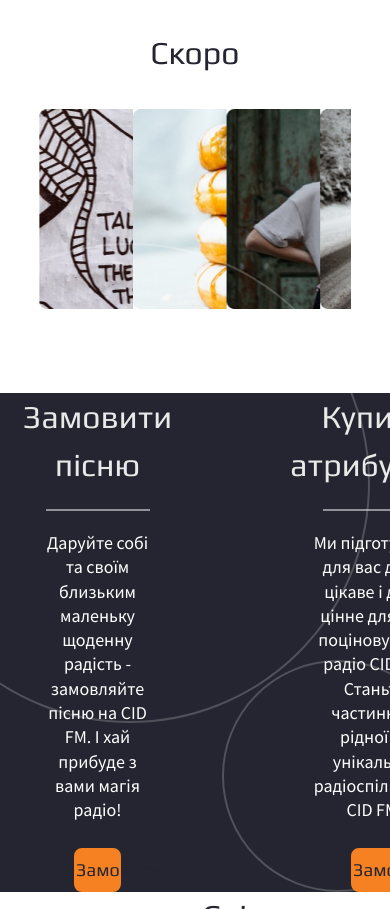
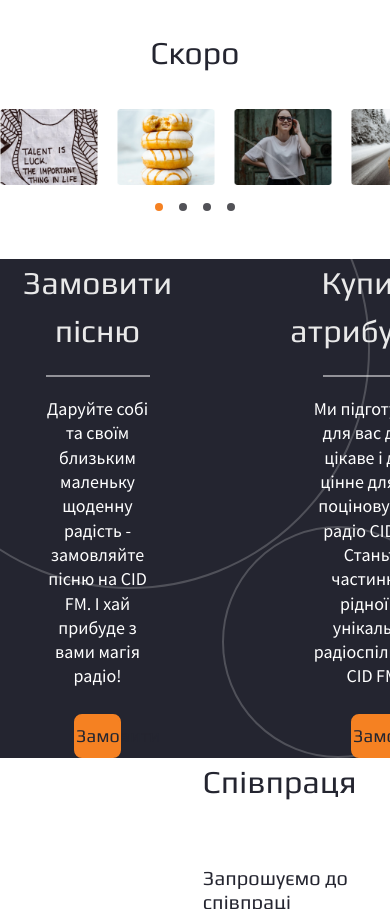
Before and after one commit to olhafastiuk/Radio-CID-FM, a website: page app/index.pug in a window 390 px wide. Shown: the part 841-1750 px from the top of the page. Drawn offline with nearby package versions, Linux system fonts and the light colour scheme; files that its build step writes are made by us from their sources.

Commit message:
Add section2 home page tablet style

```diff
--- a/app/index.pug
+++ b/app/index.pug
@@ -50,7 +50,7 @@ block content
     section.page-section
         .sliders
             h2.sliders__text Скоро
-            .main-carousel(data-flickity='{ "cellAlign": "left", "contain": true, "freeScroll": true, "wrapAround": true, "pageDots": false  }')
+            .main-carousel(data-flickity='{ "cellAlign": "left", "contain": true, "freeScroll": true, "wrapAround": true}')
                 .carousel-cell
                     img(src="./images/main/slider-1.jpg", alt="")
                 .carousel-cell
--- a/app/scss/_media.scss
+++ b/app/scss/_media.scss
@@ -108,8 +108,32 @@
             right:0;
         }
     }
+    .sliders{
+        .main-carousel{
+            width: 100vw;
+            margin-bottom: 70px;
+        }
+    }
+    .flickity-page-dots .dot{
+        background: transparent;
+    }
+    .flickity-button {
+        display: none;
+    }
+    .flickity-page-dots .dot{
+        background: #525257;
+        opacity: 1;
+        width: 8px;
+        height: 8px;
+
+    }
+    .flickity-page-dots .is-selected{
+        background: #F58122;
+    }
+
 
 }
+
 
 
 
--- a/app/scss/main.scss
+++ b/app/scss/main.scss
@@ -214,8 +214,14 @@
     & .carousel-cell{
         width: 25%;
         margin-left: 5%;
+        & img{
+            width: 100%;
+        }
     }
 
+}
+.flickity-page-dots .dot{
+    background: transparent;
 }
 .flickity-button {
         background: none;
```
Also changed, not shown: app/css/main.css, app/index.html.
